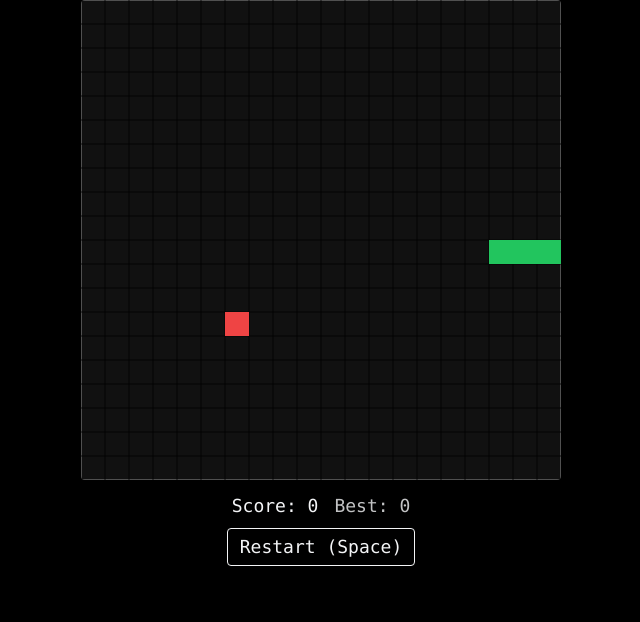
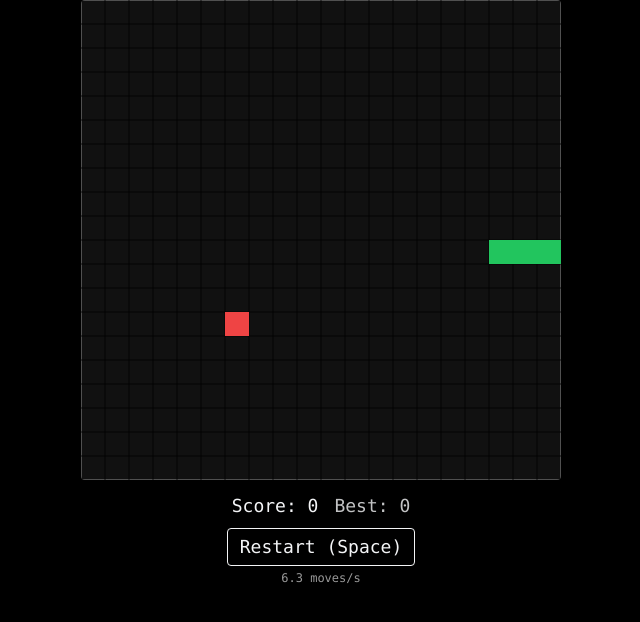
Before and after one commit to NickTheDevOpsGuy/Snake, a React (Vite) app: page / in a window 1280 px wide. Shown: the top 622 px of the page, without its empty margins (319-959 px from the left). Built offline with nearby package versions, Linux system fonts and the light colour scheme.

Commit message:
Adding in a speed up on fruit eating

```diff
--- a/src/app/components/SnakeCanvas.tsx
+++ b/src/app/components/SnakeCanvas.tsx
@@ -1,6 +1,13 @@
 // src/app/components/SnakeCanvas.tsx
 import { useCallback, useEffect, useMemo, useState } from "react";
-import { CELL, COLS, ROWS, TICK_MS } from "@/constants/game";
+import {
+  CELL,
+  COLS,
+  ROWS,
+  TICK_START_MS,
+  TICK_MIN_MS,
+  TICK_STEP_MS,
+} from "@/constants/game";
 import type { XY, Dir } from "@/types";
 import { randomFreeCell, inferDirFromSnake } from "@/utils/logic";
 import { drawFrame } from "@/utils/canvas";
@@ -18,19 +25,17 @@ export default function SnakeCanvas() {
   const [bump, setBump] = useState(false);
   const [paused, setPaused] = useState(false);
 
-  // 🔊 preload audio once
+  // 🔊 preload sounds
   const eatSnd = useMemo(() => new Audio("/sounds/food.mp3"), []);
   const dieSnd = useMemo(() => new Audio("/sounds/gameover.mp3"), []);
   const keySnd = useMemo(() => new Audio("/sounds/move.mp3"), []);
 
-  // optional volumes
   useEffect(() => {
     eatSnd.volume = 0.7;
     dieSnd.volume = 0.9;
-    keySnd.volume = 0.4; // subtle tap
+    keySnd.volume = 0.4;
   }, [eatSnd, dieSnd, keySnd]);
 
-  // helper: replay quickly without getting stuck
   const play = useCallback((a: HTMLAudioElement) => {
     try {
       a.currentTime = 0;
@@ -38,44 +43,51 @@ export default function SnakeCanvas() {
     } catch {}
   }, []);
 
-  // adapt util (needs cols/rows) to hook signature (snake) => XY
-  const pickCell = useCallback((snake: XY[]) => randomFreeCell(snake, COLS, ROWS), []);
+  // choose random food cell
+  const pickCell = useCallback(
+    (snake: XY[]) => randomFreeCell(snake, COLS, ROWS),
+    []
+  );
 
-  const { alive, score, snakeRef, foodRef, reset, turn, tick } = useSnakeGame(pickCell, {
-    onEat: () => play(eatSnd),
-    onDie: () => play(dieSnd),
-  });
+  const { alive, score, snakeRef, foodRef, reset, turn, tick } = useSnakeGame(
+    pickCell,
+    {
+      onEat: () => play(eatSnd),
+      onDie: () => play(dieSnd),
+    }
+  );
 
-  // current direction (for opposite-turn guard)
-  const getCurrentDir = useCallback<() => Dir>(() => inferDirFromSnake(snakeRef.current), [snakeRef]);
+  const getCurrentDir = useCallback<() => Dir>(
+    () => inferDirFromSnake(snakeRef.current),
+    [snakeRef]
+  );
 
-  // draw one frame
   const draw = useCallback(() => {
     const ctx = ctxRef.current;
     if (!ctx) return;
     drawFrame(ctx, alive, foodRef.current, snakeRef.current);
   }, [alive, ctxRef, foodRef, snakeRef]);
 
-  // score bump animation
+  // bump animation
   useEffect(() => {
     setBump(true);
     const id = setTimeout(() => setBump(false), 200);
     return () => clearTimeout(id);
   }, [score]);
 
-  // best score persistence
   const best = useBestScore(score);
 
-  // mount-only: reset once and draw
   useEffect(() => {
     reset();
     draw();
     // eslint-disable-next-line react-hooks/exhaustive-deps
   }, []);
 
-  // ticker drives the game when alive and not paused
+  // ⚡ dynamic speed: faster as you eat
+  const delayMs = Math.max(TICK_MIN_MS, TICK_START_MS - score * TICK_STEP_MS);
+
   useTicker(
-    TICK_MS,
+    delayMs,
     () => {
       if (alive && !paused) {
         tick();
@@ -85,28 +97,35 @@ export default function SnakeCanvas() {
     true
   );
 
-  // restart helper
   const restartAndDraw = useCallback(() => {
     reset();
     draw();
   }, [reset, draw]);
 
-  // keyboard input (arrows + Space) + keypress sound
   useInput({
     alive,
     getCurrentDir,
     onTurn: turn,
     onRestart: restartAndDraw,
-    onMoveKey: () => play(keySnd), // 🔊 plays once per valid arrow press
+    onMoveKey: () => play(keySnd),
   });
 
-  // "P" to pause/resume when alive
   usePauseHotkey(alive, () => setPaused((p) => !p));
 
   return (
     <>
       <canvas ref={canvasRef} width={COLS * CELL} height={ROWS * CELL} />
-      <HUD score={score} best={best} bump={bump} alive={alive} onRestart={restartAndDraw} />
+      <HUD
+        score={score}
+        best={best}
+        bump={bump}
+        alive={alive}
+        onRestart={restartAndDraw}
+      />
+      {/* Optional debug display for speed */}
+      <div className="mt-1 text-center text-xs opacity-60 font-mono">
+        {(1000 / delayMs).toFixed(1)} moves/s
+      </div>
     </>
   );
 }
--- a/src/app/constants/game.ts
+++ b/src/app/constants/game.ts
@@ -1,5 +1,8 @@
 export const CELL = 24;
 export const COLS = 20;
 export const ROWS = 20;
-export const TICK_MS = 160;
 export const FOOD_EMOJIS = ['🍎', '🍌', '🍇', '🧀', '🍉', '🍓', '🥕', '🌽'];
+// dynamic tick timing
+export const TICK_START_MS = 160; // base speed
+export const TICK_MIN_MS   = 70;  // fastest it can go
+export const TICK_STEP_MS  = 6;   // speed up by this much per fruit
--- a/src/app/types/game.ts
+++ b/src/app/types/game.ts
@@ -1,4 +1,3 @@
 export const CELL = 24;
 export const COLS = 20;
 export const ROWS = 20;
-export const TICK_MS = 160;
```
